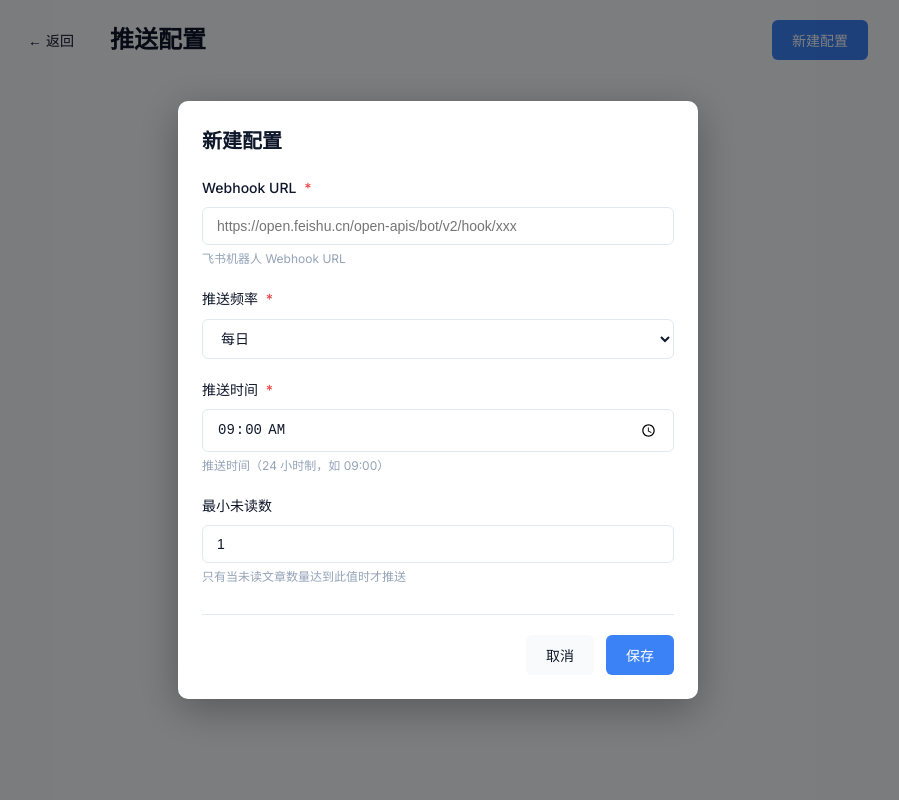
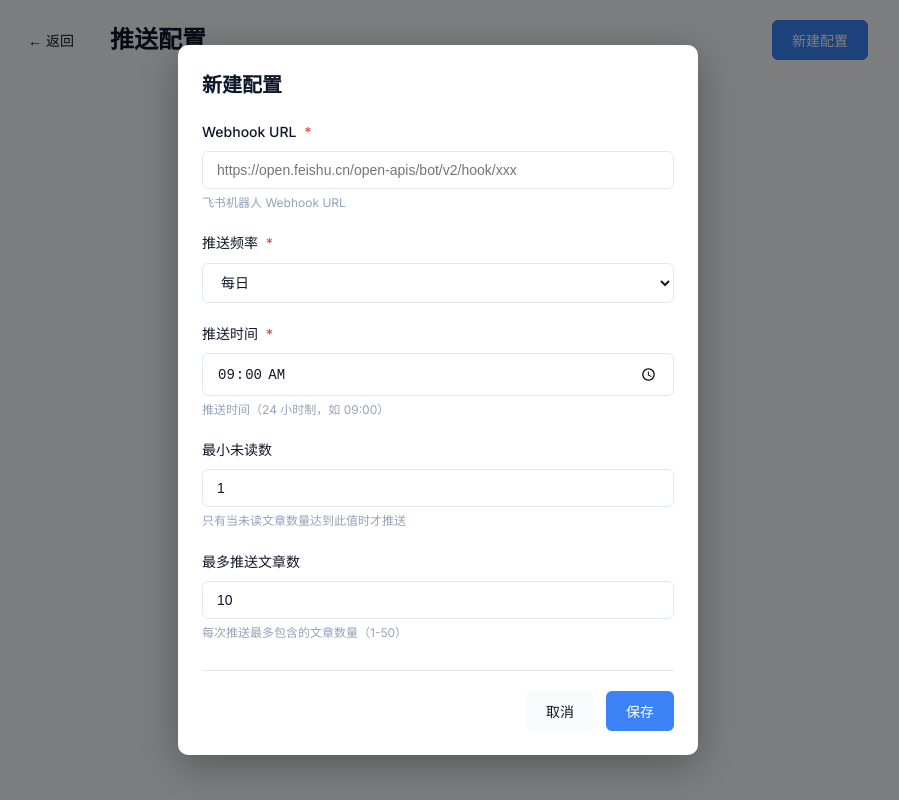
Before and after one commit to tacchen/openclaw, a Vue app in the folder frontend/: page /push-config in a window 1280 px wide. Both pictures are taken after a click on the button "新建配置". Shown: the whole page, without its empty margins (202-1101 px from the left). Built offline with nearby package versions, Linux system fonts and the light colour scheme; no server answers.

Commit message:
feat: 添加最大推送文章数量配置
- PushConfig 模型添加 MaxArticleCount 字段（默认 10）
- 推送逻辑使用 MaxArticleCount 而不是硬编码的 20
- 前端添加最大推送文章数配置输入框（1-50）
- 前端配置详情展示最大推送文章数

```diff
--- a/frontend/src/views/PushConfig.vue
+++ b/frontend/src/views/PushConfig.vue
@@ -35,6 +35,10 @@
         <div class="config-item">
           <label>最小未读数</label>
           <span class="config-value">{{ config.min_unread_count }}</span>
+        </div>
+        <div class="config-item">
+          <label>最多推送文章数</label>
+          <span class="config-value">{{ config.max_article_count }}</span>
         </div>
         <div class="config-item">
           <label>订阅源过滤</label>
@@ -88,6 +92,11 @@
             <input type="number" v-model="formData.min_unread_count" min="0" />
             <small class="form-hint">只有当未读文章数量达到此值时才推送</small>
           </div>
+          <div class="form-group">
+            <label>最多推送文章数</label>
+            <input type="number" v-model="formData.max_article_count" min="1" max="50" />
+            <small class="form-hint">每次推送最多包含的文章数量（1-50）</small>
+          </div>
           <div class="form-actions">
             <button type="button" class="btn btn-secondary" @click="closeDialog">取消</button>
             <button type="submit" class="btn btn-primary">保存</button>
@@ -114,7 +123,8 @@ const formData = ref({
   webhook_url: '',
   frequency: 'daily',
   push_time: '09:00',
-  min_unread_count: 1
+  min_unread_count: 1,
+  max_article_count: 10
 })
 
 const frequencyLabel = computed(() => {
@@ -250,7 +260,8 @@ const closeDialog = () => {
     webhook_url: '',
     frequency: 'daily',
     push_time: '09:00',
-    min_unread_count: 1
+    min_unread_count: 1,
+    max_article_count: 10
   }
 }
 
```
Also changed, not shown: 2 other files (tests, documents, lock files or other folders).
